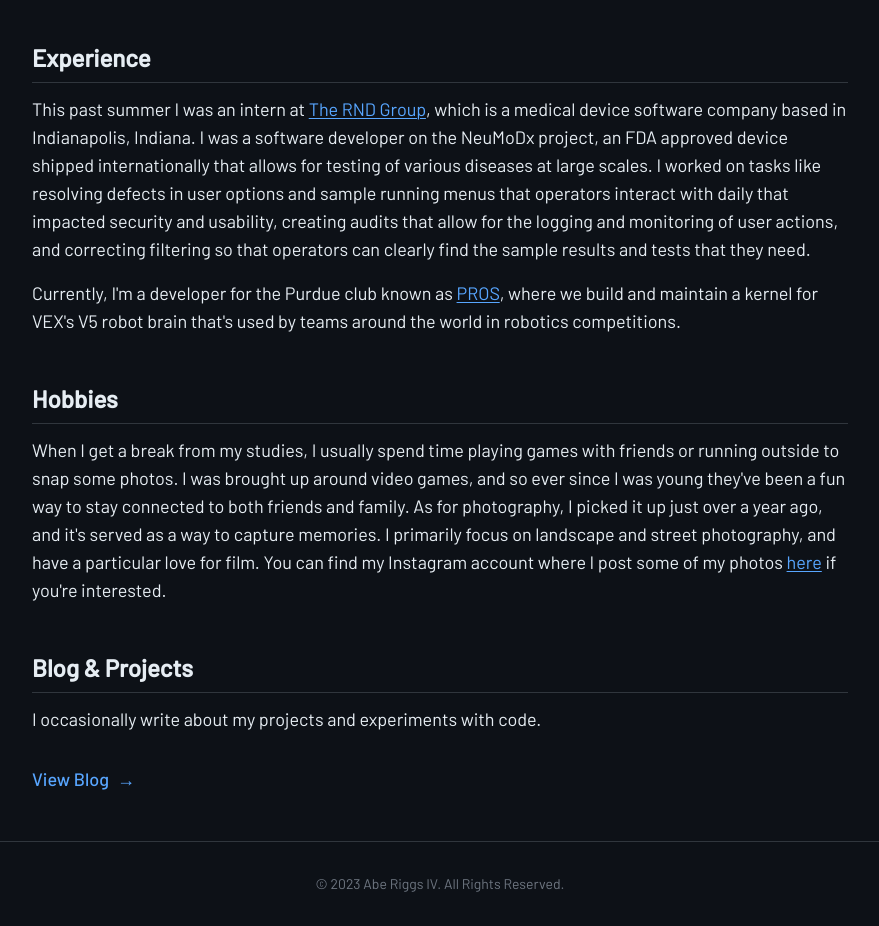
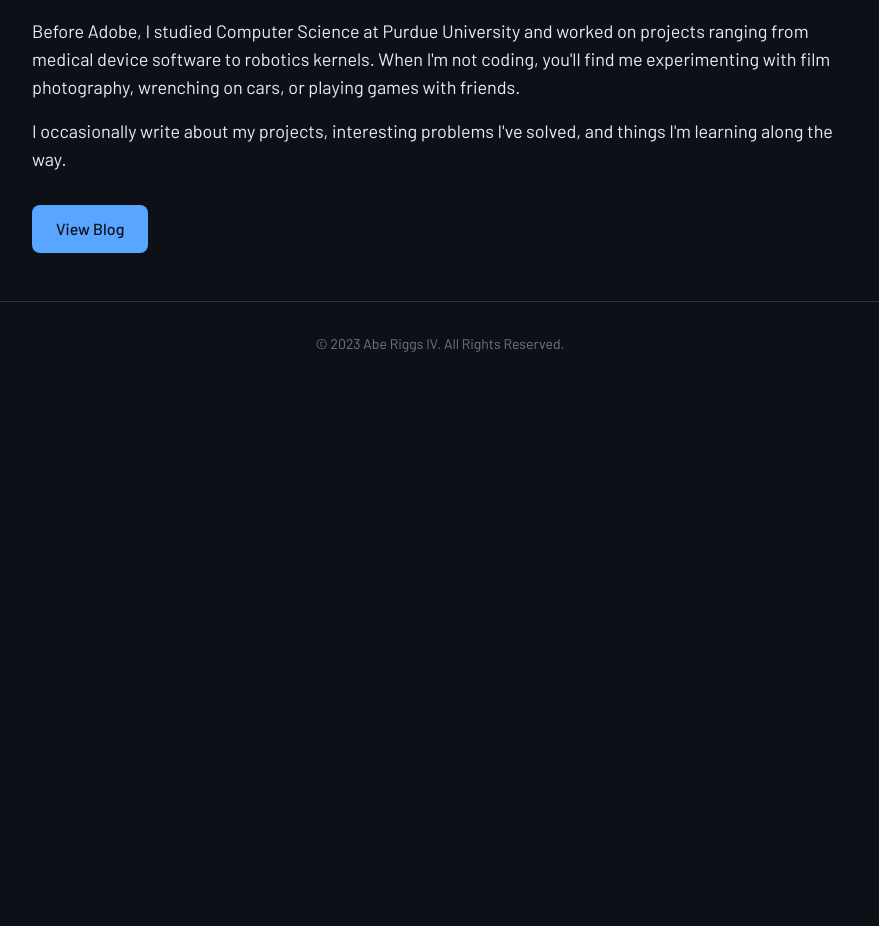
Before and after one commit to aberiggs/aberiggs, a Next.js app: page / in a window 1280 px wide. Shown: the part 792-1718 px from the top of the page, without its empty margins (200-1079 px from the left). After the commit the page ends 1178 px from the top, so only its background shows below. Built offline with nearby package versions, Linux system fonts and the light colour scheme.

Commit message:
Re-written home page + simplification

```diff
--- a/app/blog/(posts)/layout.tsx
+++ b/app/blog/(posts)/layout.tsx
@@ -7,7 +7,7 @@ export default function BlogLayout({
   children: React.ReactNode
 }) {
   return (
-    <div className="min-h-screen bg-background">
+    <div className="min-h-screen bg-background flex flex-col">
       {/* Navigation Bar */}
       <nav className="sticky top-0 z-50 bg-background-elevated border-b border-border backdrop-blur-sm bg-opacity-90">
         <div className="max-w-5xl mx-auto px-6 py-4">
@@ -32,44 +32,18 @@ export default function BlogLayout({
       </nav>
 
       {/* Main Content */}
-      <main className="max-w-4xl mx-auto px-6 py-12">
+      <main className="flex-1 max-w-4xl mx-auto px-6 py-12 w-full">
         <article className="mdx-content">
           {children}
         </article>
       </main>
 
       {/* Footer */}
-      <footer className="mt-20 py-8 border-t border-border">
-        <div className="max-w-4xl mx-auto px-6">
-          <div className="flex flex-col md:flex-row justify-between items-center gap-4">
-            <p className="text-text-tertiary text-sm">
-              © {new Date().getFullYear()} Abe Riggs IV. All Rights Reserved.
-            </p>
-            <div className="flex gap-4">
-              <Link
-                href="/"
-                className="text-text-link hover:text-text-link-hover text-sm transition-colors"
-              >
-                Home
-              </Link>
-              <Link
-                href="https://github.com/aberiggs"
-                target="_blank"
-                rel="noopener noreferrer"
-                className="text-text-link hover:text-text-link-hover text-sm transition-colors"
-              >
-                GitHub
-              </Link>
-              <Link
-                href="https://linkedin.com/in/aberiggs4"
-                target="_blank"
-                rel="noopener noreferrer"
-                className="text-text-link hover:text-text-link-hover text-sm transition-colors"
-              >
-                LinkedIn
-              </Link>
-            </div>
-          </div>
+      <footer className="py-8 border-t border-border">
+        <div className="max-w-4xl mx-auto px-6 text-center">
+          <p className="text-text-tertiary text-sm">
+            © {new Date().getFullYear()} Abe Riggs IV. All Rights Reserved.
+          </p>
         </div>
       </footer>
     </div>
--- a/app/blog/page.tsx
+++ b/app/blog/page.tsx
@@ -109,37 +109,11 @@ export default function BlogDirectory() {
             </main>
 
             {/* Footer */}
-            <footer className="mt-20 py-8 border-t border-border">
-                <div className="max-w-6xl mx-auto px-6">
-                    <div className="flex flex-col md:flex-row justify-between items-center gap-4">
-                        <p className="text-text-tertiary text-sm">
-                            © {new Date().getFullYear()} Abe Riggs IV. All Rights Reserved.
-                        </p>
-                        <div className="flex gap-4">
-                            <Link
-                                href="/"
-                                className="text-text-link hover:text-text-link-hover text-sm transition-colors"
-                            >
-                                Home
-                            </Link>
-                            <Link
-                                href="https://github.com/aberiggs"
-                                target="_blank"
-                                rel="noopener noreferrer"
-                                className="text-text-link hover:text-text-link-hover text-sm transition-colors"
-                            >
-                                GitHub
-                            </Link>
-                            <Link
-                                href="https://linkedin.com/in/aberiggs4"
-                                target="_blank"
-                                rel="noopener noreferrer"
-                                className="text-text-link hover:text-text-link-hover text-sm transition-colors"
-                            >
-                                LinkedIn
-                            </Link>
-                        </div>
-                    </div>
+            <footer className="py-8 border-t border-border">
+                <div className="max-w-6xl mx-auto px-6 text-center">
+                    <p className="text-text-tertiary text-sm">
+                        © {new Date().getFullYear()} Abe Riggs IV. All Rights Reserved.
+                    </p>
                 </div>
             </footer>
         </div>
--- /dev/null
+++ b/app/home-content.mdx
@@ -0,0 +1,11 @@
+import Button from '@/components/Button'
+
+#### About
+
+I'm a software engineer at [Adobe](https://adobe.com), where I work on productizing video research and bringing cutting-edge technology to creative professionals.
+
+Before Adobe, I studied Computer Science at Purdue University and worked on projects ranging from medical device software to robotics kernels. When I'm not coding, you'll find me experimenting with film photography, wrenching on cars, or playing games with friends.
+
+I occasionally write about my projects, interesting problems I've solved, and things I'm learning along the way.
+
+<Button href="/blog">View Blog</Button>
--- a/app/page.tsx
+++ b/app/page.tsx
@@ -1,28 +1,7 @@
 import Image from "next/image"
 import { FaGithub, FaLinkedin, FaEnvelope } from "react-icons/fa"
 import BannerPhoto from '../public/FilmPhoto.jpg'
-
-// Section Component for better organization
-function Section({
-  title,
-  children,
-  className = ""
-}: {
-  title: string
-  children: React.ReactNode
-  className?: string
-}) {
-  return (
-    <section className={`w-full ${className}`}>
-      <h3 className="text-text-primary text-xl lg:text-2xl font-semibold mb-3 pb-2 border-b border-border">
-        {title}
-      </h3>
-      <div className="text-text-primary text-base lg:text-lg leading-relaxed space-y-4">
-        {children}
-      </div>
-    </section>
-  )
-}
+import HomeContent from './home-content.mdx'
 
 // Social Link Component
 function SocialLink({
@@ -72,7 +51,7 @@ export default function Home() {
             </h1>
 
             <h2 className="text-text-secondary text-lg sm:text-xl xl:text-2xl">
-              Student • Fullstack Developer • Photographer
+              Software Engineer
             </h2>
 
             {/* Social Links */}
@@ -98,84 +77,7 @@ export default function Home() {
 
         <br />
 
-        {/* Bio Section */}
-        <Section title="Bio">
-          <p>
-            My real name is Abe, but all my friends know me as Sprocket! I&apos;m an aspiring software
-            engineer from Seattle, Washington, and currently majoring in Computer Science at Purdue University.
-          </p>
-        </Section>
-
-        {/* Experience Section */}
-        <Section title="Experience" className="mt-12">
-          <p>
-            This past summer I was an intern at{' '}
-            <a
-              className="link"
-              href="https://rndgroup.com/"
-              target="_blank"
-              rel="noopener noreferrer"
-            >
-              The RND Group
-            </a>
-            , which is a medical device software company based in Indianapolis, Indiana. I was a
-            software developer on the NeuMoDx project, an FDA approved device shipped internationally
-            that allows for testing of various diseases at large scales. I worked on tasks like resolving
-            defects in user options and sample running menus that operators interact with daily that
-            impacted security and usability, creating audits that allow for the logging and monitoring
-            of user actions, and correcting filtering so that operators can clearly find the sample
-            results and tests that they need.
-          </p>
-          <p>
-            Currently, I&apos;m a developer for the Purdue club known as{' '}
-            <a
-              className="link"
-              href="https://pros.cs.purdue.edu/"
-              target="_blank"
-              rel="noopener noreferrer"
-            >
-              PROS
-            </a>
-            , where we build and maintain a kernel for VEX&apos;s V5 robot brain that&apos;s used by
-            teams around the world in robotics competitions.
-          </p>
-        </Section>
-
-        {/* Hobbies Section */}
-        <Section title="Hobbies" className="mt-12">
-          <p>
-            When I get a break from my studies, I usually spend time playing games with friends or
-            running outside to snap some photos. I was brought up around video games, and so ever
-            since I was young they&apos;ve been a fun way to stay connected to both friends and family.
-            As for photography, I picked it up just over a year ago, and it&apos;s served as a way to
-            capture memories. I primarily focus on landscape and street photography, and have a
-            particular love for film. You can find my Instagram account where I post some of my photos{' '}
-            <a
-              className="link"
-              href="https://www.instagram.com/sprock_shoots_film"
-              target="_blank"
-              rel="noopener noreferrer"
-            >
-              here
-            </a>
-            {' '}if you&apos;re interested.
-          </p>
-        </Section>
-
-        {/* Blog/Projects Section */}
-        <Section title="Blog & Projects" className="mt-12">
-          <p className="mb-4">
-            I occasionally write about my projects and experiments with code.
-          </p>
-
-          <a
-            href="/blog"
-            className="inline-flex items-center gap-2 text-text-link hover:text-text-link-hover text-lg font-medium group"
-          >
-            View Blog
-            <span className="group-hover:translate-x-1 transition-transform">→</span>
-          </a>
-        </Section>
+        <HomeContent />
       </div>
 
       {/* Footer */}
--- /dev/null
+++ b/components/Button.tsx
@@ -0,0 +1,18 @@
+import Link from 'next/link'
+
+export default function Button({
+    href,
+    children
+}: {
+    href: string
+    children: React.ReactNode
+}) {
+    return (
+        <Link
+            href={href}
+            className="inline-block mt-4 px-6 py-3 bg-accent-blue text-background font-medium rounded-lg hover:bg-opacity-90 transition-all hover:scale-105 transform"
+        >
+            {children}
+        </Link>
+    )
+}
--- a/lib/posts.ts
+++ b/lib/posts.ts
@@ -17,7 +17,7 @@ export const posts: PostMetadata[] = [
         slug: 'hello',
         title: 'Hello, World!',
         date: '2025-11-22',
-        description: 'Welcome to my blog. I write about software, projects, and experiments in code.',
+        description: 'Welcome to my blog!',
         tags: ['Meta'],
         featured: true,
     },
```
